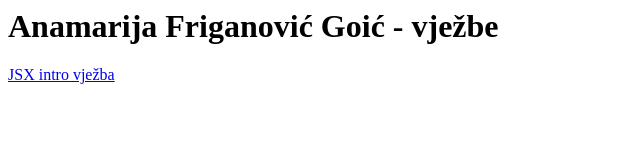
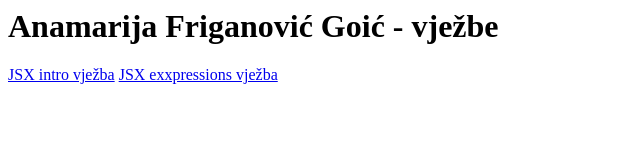
Before and after one commit to AnamarijaFG/test, a plain HTML site: page index.html in a window 1280 px wide. Shown: the whole page, without its empty margins (0-640 px from the left). Drawn offline with Linux system fonts and the light colour scheme.

Commit message:
Update index.html

```diff
--- a/index.html
+++ b/index.html
@@ -5,5 +5,7 @@
 <h1>Anamarija Friganović Goić - vježbe</h1>
 
     <a href="https://codesandbox.io/s/jsx-code-challenge-forked-kui3u?file=/src/index.js">JSX intro vježba</a>
+
+    <a href="https://codesandbox.io/s/javascript-expressions-in-jsx-practice-forked-82qxp?file=/src/index.js">JSX exxpressions vježba</a>
   </body>
 </html>
```
